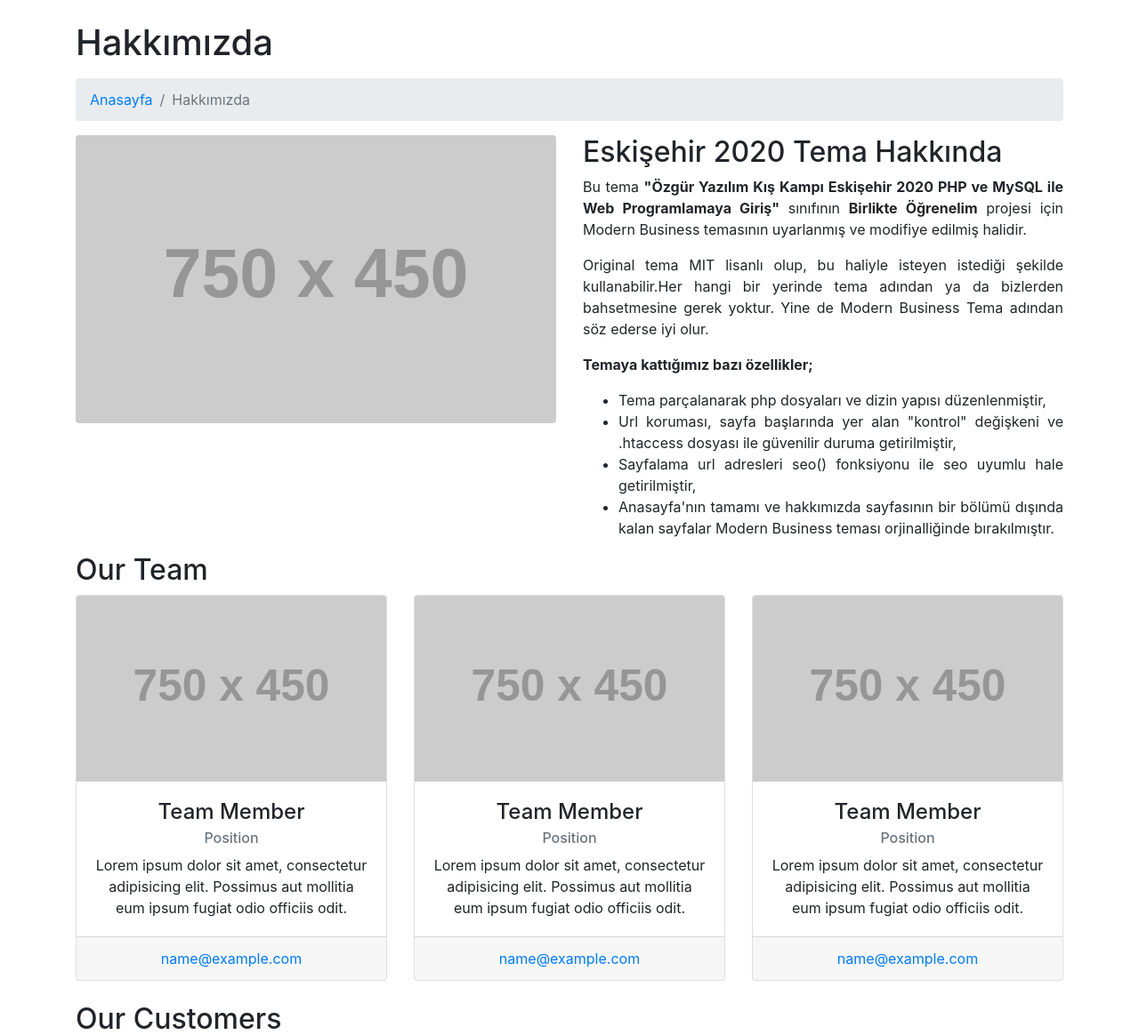
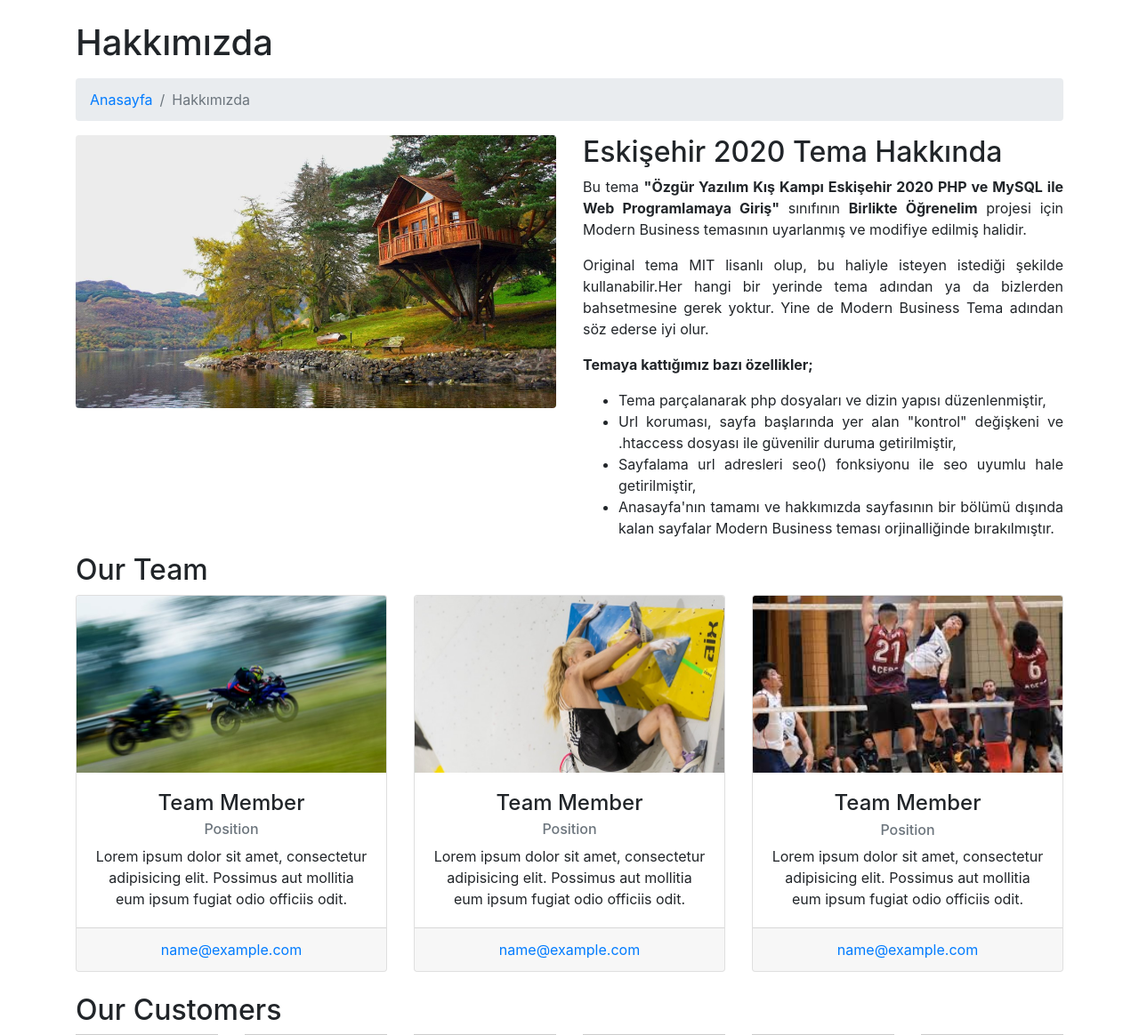
Before and after one commit to nuriakman/eskisehir-2020, a PHP site: page /hakkimizda in a window 1280 px wide. Shown: the part 56-1220 px from the top of the page at 89% size. Run offline with PHP 8.4, Linux system fonts and the light colour scheme; grey boxes labelled with a size stand in for pictures from a placeholder-image service; some libraries are stand-ins or nearby versions.

Commit message:
Gereksiz resim dosyaları kaldırıldı.

```diff
--- a/hakkimizda.php
+++ b/hakkimizda.php
@@ -15,7 +15,7 @@
     <!-- Intro Content -->
     <div class="row">
       <div class="col-lg-6">
-        <img class="img-fluid rounded mb-4" src="http://placehold.it/750x450" alt="">
+        <img class="img-fluid rounded mb-4" src="uploads/01-1900x1080.jpg" alt="">
       </div>
       <div class="col-lg-6 text-justify">
         <h2>Eskişehir 2020 Tema Hakkında</h2>
@@ -38,7 +38,7 @@
     <div class="row">
       <div class="col-lg-4 mb-4">
         <div class="card h-100 text-center">
-          <img class="card-img-top" src="http://placehold.it/750x450" alt="">
+          <img class="card-img-top" src="uploads/motor-700x400.jpg" alt="">
           <div class="card-body">
             <h4 class="card-title">Team Member</h4>
             <h6 class="card-subtitle mb-2 text-muted">Position</h6>
@@ -51,7 +51,7 @@
       </div>
       <div class="col-lg-4 mb-4">
         <div class="card h-100 text-center">
-          <img class="card-img-top" src="http://placehold.it/750x450" alt="">
+          <img class="card-img-top" src="uploads/tirmanma-700x400.jpg" alt="">
           <div class="card-body">
             <h4 class="card-title">Team Member</h4>
             <h6 class="card-subtitle mb-2 text-muted">Position</h6>
@@ -64,7 +64,7 @@
       </div>
       <div class="col-lg-4 mb-4">
         <div class="card h-100 text-center">
-          <img class="card-img-top" src="http://placehold.it/750x450" alt="">
+          <img class="card-img-top" src="uploads/voleybol-700x400.jpeg" alt="">
           <div class="card-body">
             <h4 class="card-title">Team Member</h4>
             <h6 class="card-subtitle mb-2 text-muted">Position</h6>
```
Also changed, not shown: uploads/02-1900x1080.jpg (deleted), uploads/03-1900x1080.jpg (deleted), uploads/04-1900x1080.jpg (deleted), uploads/05-1900x1080.jpg (deleted), uploads/bowling-700x400.jpg (deleted), uploads/futbol-700x400.jpg (deleted), uploads/golf-700x400.jpg (deleted), uploads/maraton-700x400.jpg (deleted), uploads/sorf-700x400.jpg (deleted), uploads/tenis-700x450.jpg (deleted).
